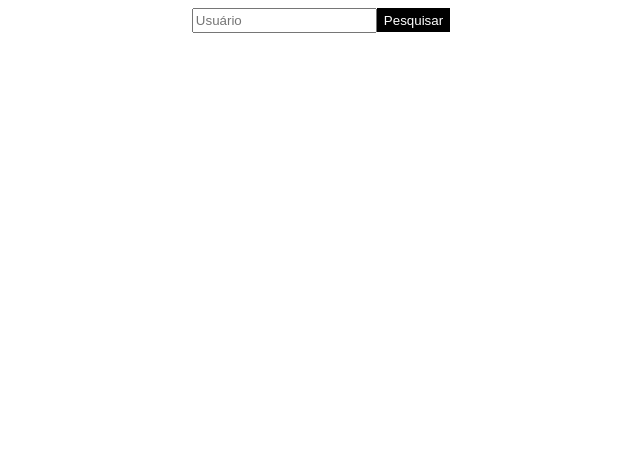
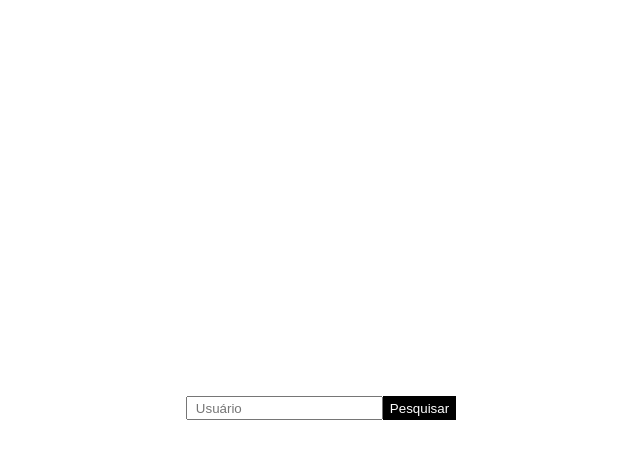
Before and after one commit to ricardomcifba/api_react_git, a React (Create React App) app: page / in a window 1280 px wide. Shown: the top 458 px of the page, without its empty margins (327-967 px from the left). Built offline with nearby package versions, Linux system fonts and the light colour scheme.

Commit message:
Renderização condicional e programação declarativa

```diff
--- a/src/Pages/Home/index.js
+++ b/src/Pages/Home/index.js
@@ -7,9 +7,11 @@ import { useHistory } from 'react-router-dom';
 function App(props) {
   const history = useHistory();
   const [usuario, setUsuario] = useState('');
+  const [erro, setErro] = useState();
 
-  function handlePesquisa(){
-    axios.get(`https://api.github.com/users/${usuario}/repos`).then(response => {
+  function handlePesquisa() {
+    axios.get(`https://api.github.com/users/${usuario}/repos`)
+    .then(response => {
       const repositories = response.data;
       const repositoriesName = [];
       repositories.map((repository) => {
@@ -17,13 +19,20 @@ function App(props) {
       });
       localStorage.setItem('repositoriesName', JSON.stringify(repositoriesName));
       history.push('repositories');
+    })
+    .catch(err => {
+      setErro(true);
     });
   }
   return (
-    <S.Container>
-    <S.Input className="usuarioInput" placeholder="Usuário" value={usuario} onChange={ e => setUsuario(e.target.value)} />
+    <S.HomeContainer>
+      <S.Content>
+        <S.Input className="usuarioInput" placeholder="Usuário" value={usuario} onChange={e => setUsuario(e.target.value)} />
         <S.Button type="button" onClick={handlePesquisa} >Pesquisar</S.Button>
-    </S.Container>
+      </S.Content>
+      { erro ? <S.ErrorMsg>Ocorreu um erro, tente novamente!</S.ErrorMsg> : '' }
+    </S.HomeContainer>
+
       );
 }
 
--- a/src/Pages/Home/styled.js
+++ b/src/Pages/Home/styled.js
@@ -1,23 +1,30 @@
 import styled from "styled-components";
 
-export const Container = styled.div`
+export const HomeContainer = styled.div`
+    display: flex;
+    flex-direction: column;
+    align-items: center;
+    justify-content: center;
+    height: 100vh;
+`;
+
+export const Content = styled.div`
     width: 100vw;
-    height: 100vh;
     display:flex;
-    align-itens: center;
+    align-items: center;
     justify-content: center;
 `;
 
 export const Input = styled.input`
     border: 1px solif #ddd;
     height:1.2rem;
-    padding 0 .5rem
-    border-radius: .25 0 0 .25rem
+    padding: 0 .5rem;
+    border-radius: .25 0 0 .25rem;
 
     &focus,
     &active {
         outline:none;
-        box-shadow: nome;
+        box-shadow: none;
     }
 `;
 
@@ -30,6 +37,16 @@ export const Button = styled.button`
     &focus,
     &active {
         outline:none;
-        box-shadow: nome;
+        box-shadow: none;
     }
-`
+`;
+
+export const ErrorMsg = styled.p`
+    display: block;
+    font-size: 0.85rem;
+    color: red;
+    align-items: center;
+    justify-content: center;
+    font-weight: 800;
+    margin-top: 1rem;
+`;
```
Lines whose indentation alone changed are shown as unchanged.
